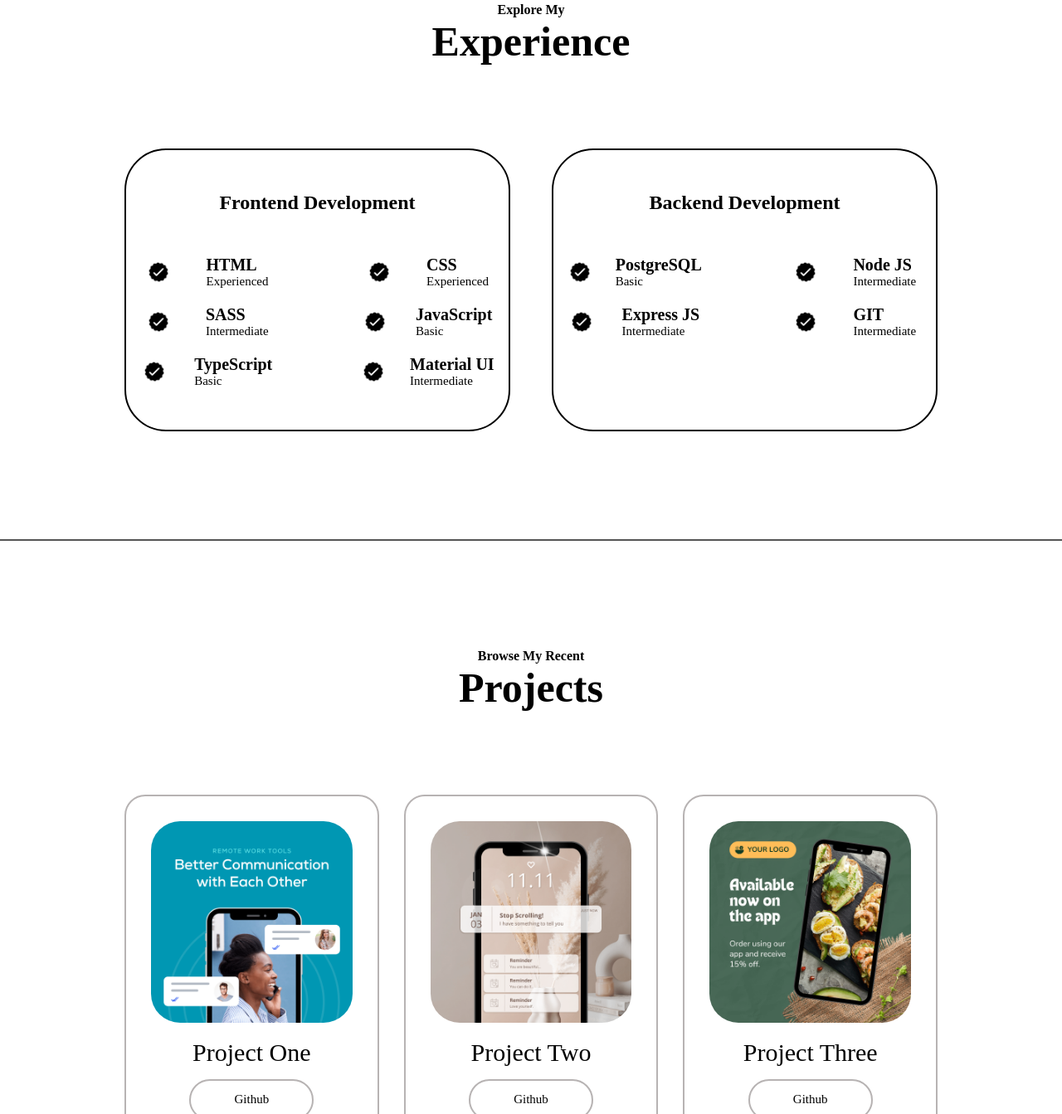
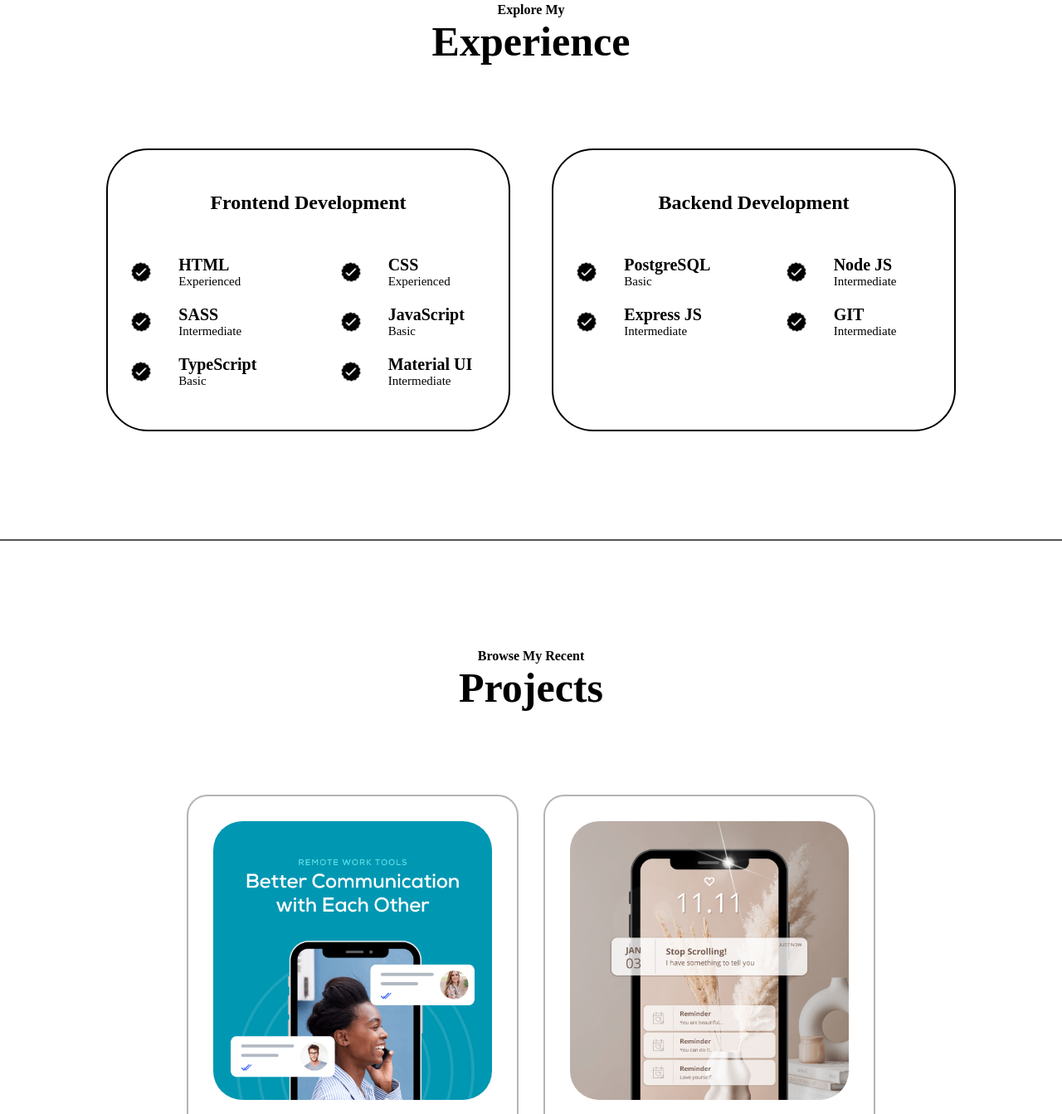
Before and after one commit to theheemmanuel/portfol, a plain HTML site: page index.html in a window 1280 px wide. Shown: the part 1457-2800 px from the top of the page at 83% size. Drawn offline with Linux system fonts and the light colour scheme.

Commit message:
responsiveness

```diff
--- a/style.css
+++ b/style.css
@@ -239,20 +239,20 @@ html {
 }
 
 .next2 {
-  margin: 0 160px;
+  padding: 0 10%;
   position: relative;
 }
 
 .arrowdown {
   position: absolute;
   width: 30px;
-  right: -150px;
+  right: 0%;
   bottom: -50px;
   cursor: pointer;
 }
 
 .next3 {
-  padding: 50px 150px;
+  padding: 50px 10%;
 }
 
 .next3 .next1b {
@@ -265,7 +265,8 @@ html {
 }
 
 .next4 {
-  width: 100%;
+  flex: 1;
+  min-width: 290px;
   padding: 50px 0;
   border: 2px solid black;
   border-radius: 50px;
@@ -275,7 +276,8 @@ html {
   display: flex;
   flex-wrap: wrap;
   justify-content: space-around;
-  /* align-items: center; */
+
+  padding: 0 5%;
   column-gap: 70px;
   row-gap: 20px;
 }
@@ -283,12 +285,14 @@ html {
 .article {
   display: flex;
   text-align: left;
-  justify-content: space-around;
+  /* justify-content: space-around; */
+  gap: 20px;
   align-items: center;
   width: 180px;
 }
 
 .next3a {
+  flex-wrap: wrap;
   display: flex;
   justify-content: center;
   gap: 50px;
@@ -317,18 +321,21 @@ html {
 }
 
 .projects {
-  padding: 50px 150px;
+  padding: 50px 10%;
 }
 
 .projectall {
   margin-top: 100px;
   display: flex;
-  /* flex-wrap: wrap; */
+
+  flex-wrap: wrap;
   justify-content: center;
   gap: 30px;
 }
 
 .projectpic {
+  /* min-width: 200px; */
+  width: 400px;
   border: 2px solid rgb(183, 179, 179);
   border-radius: 25px;
   padding: 30px;
@@ -343,10 +350,11 @@ html {
 }
 
 .projectpic button {
-  width: 150px;
-  height: 50px;
+  /* width: 150px; */
+  /* height: 50px; */
+  padding: 4px 15px;
   border-radius: 25px;
-  font-size: 15px;
+  font-size: 18px;
   font-weight: 500;
   border: 2px solid rgb(183, 179, 179);
   cursor: pointer;
```
